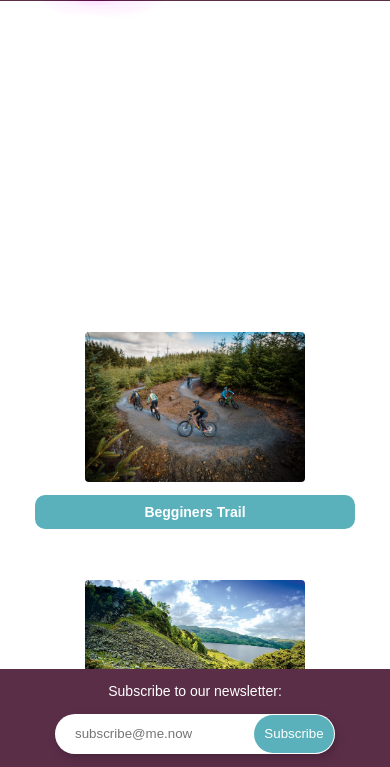
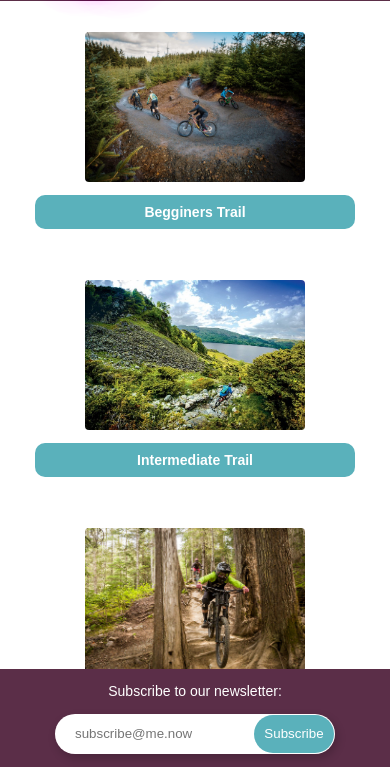
Before and after one commit to Fridrex/bike_king_borders, a plain HTML site: page pages/trails.html in a window 390 px wide. Shown: the part 75-842 px from the top of the page. Drawn offline with Linux system fonts and the light colour scheme; a web font is replaced by a local one.

Commit message:
tripadv and trails fixed

```diff
--- a/css/main.css
+++ b/css/main.css
@@ -1039,4 +1039,13 @@ figcaption {
     margin-bottom: 250px;
   }
 
+  .tripadv {
+    display: none;
+  }
+
+  .trails-cont {
+    margin-top: 0;
+    margin-bottom: 0;
+  }
+
 }
```
